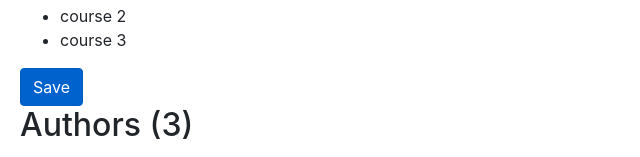
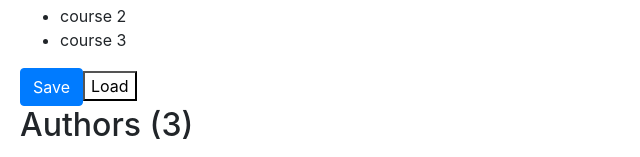
Before and after one commit to luk452/AngularDemo, an Angular app: page / in a window 1280 px wide. Shown: the part 242-399 px from the top of the page, without its empty margins (0-640 px from the left). Built offline with nearby package versions, Linux system fonts and the light colour scheme.

Commit message:
style binding

```diff
--- a/src/app/courses.component.ts
+++ b/src/app/courses.component.ts
@@ -13,13 +13,14 @@ import { Component } from '@angular/core';
             </li>
         </ul>
         <button class="btn btn-primary" [class.active]="isActive">Save</button>
+        <button [style.backgroundColor]="isActive ? 'blue' : 'white'">Load</button>
     `
 })
 
 export class CoursesComponent {
     title = "List of courses";
     imageUrl = "http://lorempixel.com/g/400/100";
-    isActive = true;
+    isActive = false;
     courses;
 
     // dependency in constructor
```
